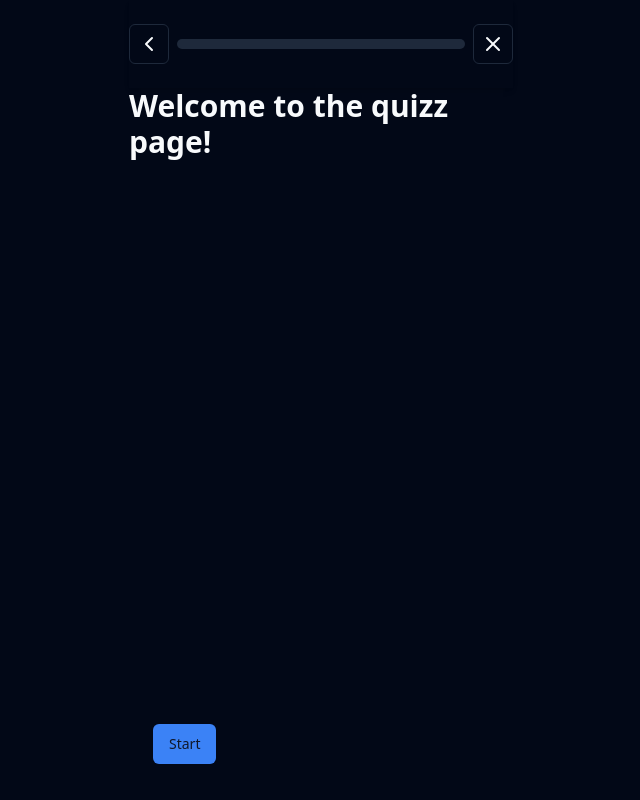
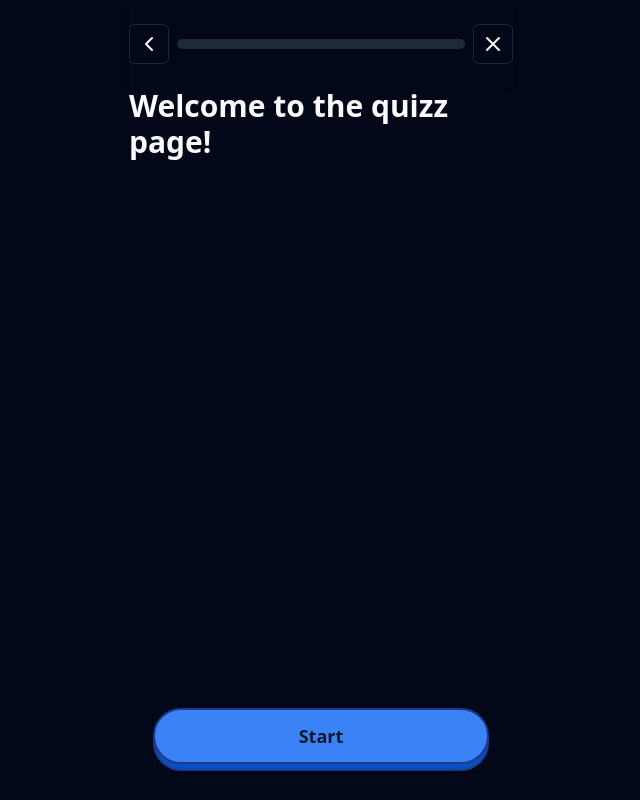
Before and after one commit to s3xmaxman/quizz-ai-app, a Next.js app: page /quizz in a window 1280 px wide. Shown: the whole page, without its empty margins (319-959 px from the left). Built offline with nearby package versions, Linux system fonts and the light colour scheme.

Commit message:
progress

```diff
--- a/src/app/quizz/ResultCard.tsx
+++ b/src/app/quizz/ResultCard.tsx
@@ -1,4 +1,6 @@
 import React from 'react'
+import { cn } from '@/lib/utils'
+import { clsx } from 'clsx'
 
 type Props = {
     isCorrect: boolean | null,
@@ -14,8 +16,26 @@
 
   const text = isCorrect ? "正解です！" : "不正解です、 正解は" + props.correctAnswer
 
+  const borderClasses = clsx({
+    'border-green-500': isCorrect,
+    'border-red-500': !isCorrect
+  })
+
   return (
-    <div>{text}</div>
+    <div className={cn(
+        borderClasses,
+        "border-2",
+        "rounded-lg",
+        "p-4",
+        "text-center",
+        "text-lg",
+        "font-semibold",
+        "my-4",
+        "bg-secondary"
+      )}
+    >
+    {text}
+    </div>
   )
 }
 
--- a/src/app/quizz/page.tsx
+++ b/src/app/quizz/page.tsx
@@ -58,11 +58,15 @@
   }
 
   const handleAnswer = (answer: any) => {
+
     setSelectedAnswer(answer.id);
+
     const isCurrentCorrect = answer.isCorrect;
+
     if(isCurrentCorrect) {
         setScore(score + 1);
     }
+
     setIsCorrect(isCurrentCorrect);
   }
 
@@ -89,8 +93,9 @@
                     {questions[currentQuestion].answers.map((answer) => (
                         <Button
                             key={answer.id}
-                            variant={"secondary"}
+                            variant={"neoOutline"}
                             onClick={() => handleAnswer(answer)}
+                            size={"xl"}
                         >
                             {answer.answerText}
                         </Button>
@@ -104,7 +109,13 @@
             isCorrect={isCorrect}
             correctAnswer={questions[currentQuestion].answers.find(answer => answer.isCorrect === true)?.answerText || ""}
         />
-        <Button onClick={handleNext}>Start</Button>
+        <Button
+            variant={"neo"}
+            size={"lg"}
+            onClick={handleNext}
+        >
+            Start
+        </Button>
       </footer>
     </div>
   )
--- a/src/components/ui/button.tsx
+++ b/src/components/ui/button.tsx
@@ -1,8 +1,11 @@
 import * as React from "react"
 import { Slot } from "@radix-ui/react-slot"
-import { cva, type VariantProps } from "class-variance-authority"
+import { cva, type VariantProps, cx } from "class-variance-authority"
 
 import { cn } from "@/lib/utils"
+import { clsx } from "clsx";
+
+const neoClasses = "w-full rounded-full px-3.5 py-5 border-2 relative z-10 text-lg font-bold hover:transform hover:translate-y-[-2px] transition-transform-duration-200";
 
 const buttonVariants = cva(
   "inline-flex items-center justify-center whitespace-nowrap rounded-md text-sm font-medium ring-offset-background transition-colors focus-visible:outline-none focus-visible:ring-2 focus-visible:ring-ring focus-visible:ring-offset-2 disabled:pointer-events-none disabled:opacity-50",
@@ -18,11 +21,16 @@
           "bg-secondary text-secondary-foreground hover:bg-secondary/80",
         ghost: "hover:bg-accent hover:text-accent-foreground",
         link: "text-primary underline-offset-4 hover:underline",
+        neo: cn(neoClasses, "bg-primary text-primary-foreground border-blue-900"),
+        neoOutline: cn(neoClasses, "bg-[#3e406a] text-white border-[#6366a7]"),
+        neoSuccess: cn(neoClasses, "bg-green-500 text-primary-foreground border-green-600"),
+        neoDanger: cn(neoClasses, "bg-red-500 text-primary-foreground border-red-600"),
       },
       size: {
         default: "h-10 px-4 py-2",
         sm: "h-9 rounded-md px-3",
-        lg: "h-11 rounded-md px-8",
+        lg: "h-14 rounded-full px-3.5 py-5",
+        xl: "rounded-2xl h-16 px-6 py-3",
         icon: "h-10 w-10",
       },
     },
@@ -39,15 +47,52 @@
   asChild?: boolean
 }
 
+export const spanVariants = cva(
+  ["absolute", "h-14", "bottom-[-7px]", "w-full", "border-2", "left-0", "z-0"], {
+  variants: {
+    variant: {
+      default: "hidden",
+      destructive:
+        "hidden",
+      outline: "hidden",
+      secondary:
+        "hidden",
+      ghost: "hidden",
+      link: "hidden",
+      neo: "border-blue-900 bg-primary-shadow",
+      neoOutline: "bg-[#6366a7] border-[#6366F6]",
+      neoSuccess: "border-green-500 bg-green-600",
+      neoDanger: "border-red-500 bg-red-600"
+    },
+  },
+  defaultVariants: {
+    variant: "default"
+  }
+}
+)
+
 const Button = React.forwardRef<HTMLButtonElement, ButtonProps>(
   ({ className, variant, size, asChild = false, ...props }, ref) => {
     const Comp = asChild ? Slot : "button"
+
+    const containerClasses = clsx({
+      relative: variant === "neo" || variant === "neoOutline" || variant === "neoSuccess" || variant === "neoDanger"
+    });
+
+    const borderRound = clsx({
+      "rounded-full": variant === "neo",
+      "rounded-2xl": variant === "neoOutline" || variant === "neoDanger" || variant === "neoSuccess"
+    })
+
     return (
+      <div className={containerClasses}>
       <Comp
         className={cn(buttonVariants({ variant, size, className }))}
         ref={ref}
         {...props}
       />
+        <span className={cx(spanVariants({ variant }), borderRound)}></span>
+      </div>
     )
   }
 )
```
